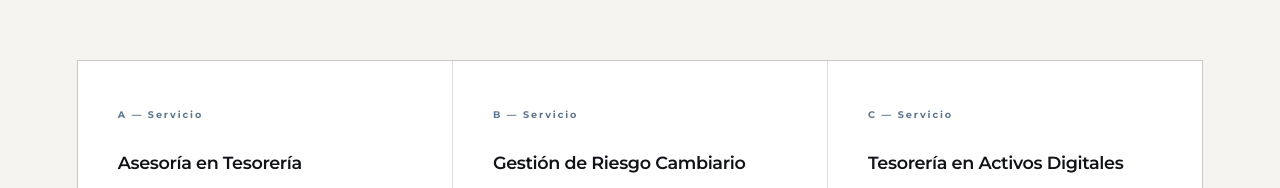
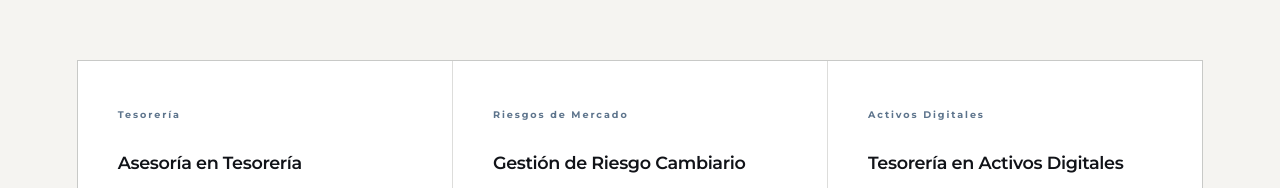
Before and after one commit to gerardo-fs/stratosrm.com, a plain HTML site: page index.html in a window 1280 px wide. Shown: the part 2651-2839 px from the top of the page. Drawn offline with Linux system fonts and the light colour scheme; no server answers.

Commit message:
Update index.html

```diff
--- a/index.html
+++ b/index.html
@@ -1187,7 +1187,7 @@
   </div>
   <div class="services-grid">
     <div class="service-card">
-      <div class="service-idx" data-es="A — Servicio" data-en="A — Service">A — Servicio</div>
+      <div class="service-idx" data-es="Tesorería" data-en="Treasury">Tesorería</div>
       <h3 data-es="Asesoría en Tesorería" data-en="Treasury Advisory">Asesoría en Tesorería</h3>
       <ul>
         <li data-es="Gestión de liquidez" data-en="Liquidity management">Gestión de liquidez</li>
@@ -1197,7 +1197,7 @@
       </ul>
     </div>
     <div class="service-card">
-      <div class="service-idx" data-es="B — Servicio" data-en="B — Service">B — Servicio</div>
+      <div class="service-idx" data-es="Riesgos de Mercado" data-en="Market Risk">Riesgo de Mercado</div>
       <h3 data-es="Gestión de Riesgo Cambiario" data-en="FX Risk Management">Gestión de Riesgo Cambiario</h3>
       <ul>
         <li data-es="Análisis de exposición cambiaria" data-en="FX exposure analysis">Análisis de exposición cambiaria</li>
@@ -1208,7 +1208,7 @@
       </ul>
     </div>
     <div class="service-card">
-      <div class="service-idx" data-es="C — Servicio" data-en="C — Service">C — Servicio</div>
+      <div class="service-idx" data-es="Activos Digitales" data-en="Digital Assets">Activos Digitales</div>
       <h3 data-es="Tesorería en Activos Digitales" data-en="Digital Asset Treasury Solutions">Tesorería en Activos Digitales</h3>
       <ul>
         <li data-es="Liquidación con stablecoins" data-en="Stablecoin settlement">Liquidación con stablecoins</li>
```
